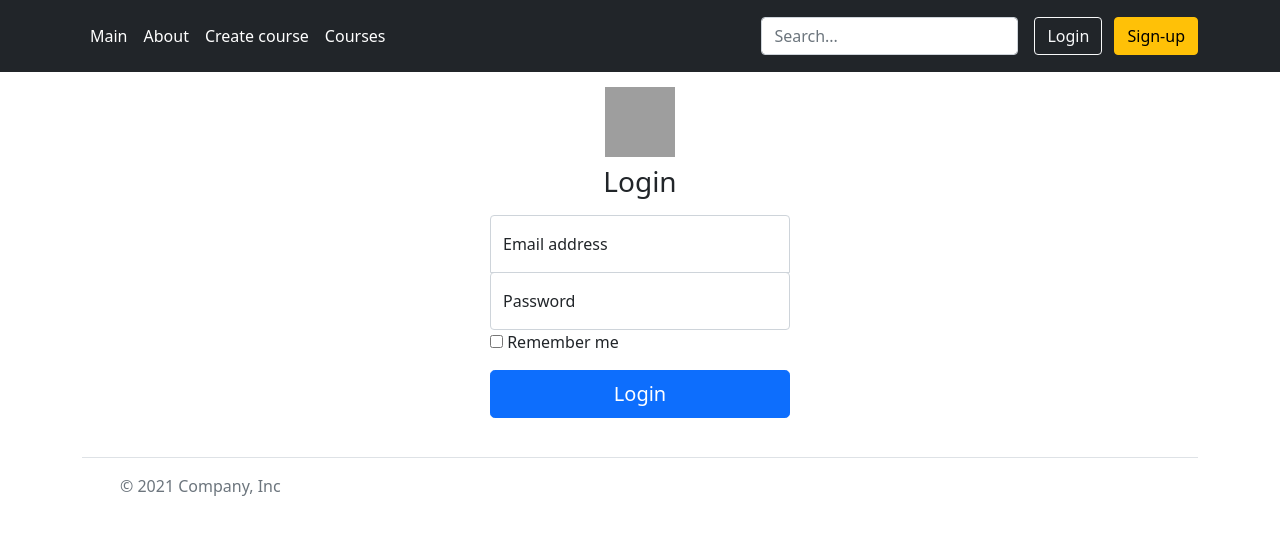
After one commit to namesEnded/learning_platform, a Flask app: page /login in a window 1280 px wide. The commit adds this page. Shown: the top 535 px of the page. Run offline with Flask 2, Linux system fonts and the light colour scheme; grey boxes are pictures that could not be loaded.

Commit message:
add: Login form, exemplary login functionality

```diff
--- a/app.py
+++ b/app.py
@@ -1,8 +1,8 @@
 import secrets
-from flask import Flask, render_template, url_for, request, redirect, flash
+
+from flask import Flask, render_template, url_for, request, redirect, flash, session, abort
 from flask_sqlalchemy import SQLAlchemy
 from datetime import datetime
-
 
 app = Flask(__name__)
 app.config['SQLALCHEMY_DATABASE_URI'] = 'sqlite:///learningPlatform.db'
@@ -30,7 +30,7 @@ class Course(db.Model):
 @app.route('/')
 @app.route('/home')
 def index():
-    return render_template("index.html", menuItems=menuItems)
+    return render_template('index.html', menuItems=menuItems)
 
 
 @app.route('/create_course', methods=['POST', 'GET'])
@@ -44,38 +44,38 @@ def create_course():
         try:
             if len(title) == 0:
                 flash('ERROR: error while sending data!', category='danger')
-                return render_template("create_course.html",  title="Create course", menuItems=menuItems)
+                return render_template('create_course.html', title="Create course", menuItems=menuItems)
             else:
                 db.session.add(course)
                 db.session.commit()
                 flash('Data sent successfully!', category='success')
-                return render_template("create_course.html",  title="Create course", menuItems=menuItems)
+                return render_template('create_course.html', title="Create course", menuItems=menuItems)
 
         except:
             flash('ERROR: error while sending data!', category='danger')
             return
     else:
-        return render_template("create_course.html", title="Create course", menuItems=menuItems)
+        return render_template('create_course.html', title="Create course", menuItems=menuItems)
 
 
 @app.route('/about')
 def about():
-    return render_template("about.html", title="About learning platform", menuItems=menuItems)
+    return render_template('about.html', title="About learning platform", menuItems=menuItems)
 
 
 @app.route('/courses')
 def courses():
     all_courses = Course.query.order_by(Course.date.desc()).all()
-    return render_template("courses.html", title="Courses", all_courses=all_courses, menuItems=menuItems)
+    return render_template('courses.html', title="Courses", all_courses=all_courses, menuItems=menuItems)
 
 
 @app.route('/courses/<int:id>')
 def course_detail(id):
     course = Course.query.get(id)
     if not course:
-        return render_template("page404.html", title="Page not found", menuItems=menuItems), 404
+        return render_template('page404.html', title="Page not found", menuItems=menuItems), 404
     else:
-        return render_template("course_detail.html", title="Course detail", course=course, menuItems=menuItems)
+        return render_template('course_detail.html', title="Course detail", course=course, menuItems=menuItems)
 
 
 @app.route('/courses/<int:id>/delete')
@@ -106,11 +106,32 @@ def course_update(id):
         except:
             return "ERROR: error while updating data"
     else:
-        return render_template("course_update.html", title="Update course", course=course, menuItems=menuItems)
+        return render_template('course_update.html', title="Update course", course=course, menuItems=menuItems)
+
 
 @app.errorhandler(404)
 def pageNotFound(error):
-    return render_template("page404.html", title="Page not found", menuItems=menuItems), 404
+    return render_template('page404.html', title="Page not found", menuItems=menuItems), 404
+
+
+@app.route('/login', methods=['POST', 'GET'])
+def login():
+    # TODO: When tables with user login data appear - fix authorization
+    if 'userLogged' in session:
+        return redirect(url_for('profile', email=session['userLogged']))
+    elif request.method == 'POST' and request.form['email'] == "defaultUser@d.ru" and request.form['password'] == "123":
+        session['userLogged'] = request.form['email']
+        return redirect(url_for('profile', email=session['userLogged']))
+
+    return render_template('login.html', title="Authorization", menuItems=menuItems)
+
+
+@app.route('/profile/<email>')
+def profile(email):
+    if 'userLogged' not in session or session['userLogged'] != email:
+        abort(401)
+    return f"Welcome: {email}"
+
 
 if __name__ == '__main__':
     app.run(debug=True)
--- a/static/CSS/main.css
+++ b/static/CSS/main.css
@@ -1,7 +1,7 @@
 /*
 *
 * ==========================================
-* CUSTOM UTIL CLASSES
+* PAGE 404
 * ==========================================
 *
 */
@@ -49,7 +49,7 @@
 /*
 *
 * ==========================================
-* FOR DEMO PURPOSES
+* LOGIN
 * ==========================================
 *
 */
@@ -59,3 +59,42 @@ code {
   background: #f5f5f5;
   border-radius: 0.2rem;
 }
+
+
+
+.form-signin {
+  width: 100%;
+  max-width: 330px;
+  padding: 15px;
+  margin: auto;
+}
+
+.form-signin .checkbox {
+  font-weight: 400;
+}
+
+.form-signin .form-floating:focus-within {
+  z-index: 2;
+}
+
+.form-signin input[type="email"] {
+  margin-bottom: -1px;
+  border-bottom-right-radius: 0;
+  border-bottom-left-radius: 0;
+}
+
+/*
+*
+* ==========================================
+* MAIN PAGE
+* ==========================================
+*
+*/
+
+.page-holder {
+  min-height: 100vh;
+}
+
+.bg-cover {
+  background-size: cover !important;
+}
--- a/templates/base.html
+++ b/templates/base.html
@@ -20,7 +20,7 @@
             <div class="container">
               <div class="d-flex flex-wrap align-items-center justify-content-center justify-content-lg-start">
                 <a href="/" class="d-flex align-items-center mb-2 mb-lg-0 text-white text-decoration-none">
-                  <svg class="bi me-2" width="40" height="32" role="img" aria-label="Bootstrap"><use xlink:href="#bootstrap"></use></svg>
+<!--                  <svg class="bi me-2" width="40" height="32" role="img" aria-label="Bootstrap"><use xlink:href="#bootstrap"></use></svg>-->
                 </a>
 
                 {%- block menuStrip  -%}
@@ -36,7 +36,8 @@
                 </form>
 
                 <div class="text-end">
-                  <button type="button" class="btn btn-outline-light me-2">Login</button>
+                  <a href="{{ url_for('login')}}" class="btn btn-outline-light me-2">Login</a>
+<!--                  <button type="button" class="btn btn-outline-light me-2">Login</button>-->
                   <button type="button" class="btn btn-warning">Sign-up</button>
                 </div>
               </div>
@@ -54,11 +55,11 @@
       <span class="text-muted">&copy; 2021 Company, Inc</span>
     </div>
 
-    <ul class="nav col-md-4 justify-content-end list-unstyled d-flex">
+    <!--<ul class="nav col-md-4 justify-content-end list-unstyled d-flex">
       <li class="ms-3"><a class="text-muted" href="#"><svg class="bi" width="24" height="24"><use xlink:href="#twitter"/></svg></a></li>
       <li class="ms-3"><a class="text-muted" href="#"><svg class="bi" width="24" height="24"><use xlink:href="#instagram"/></svg></a></li>
       <li class="ms-3"><a class="text-muted" href="#"><svg class="bi" width="24" height="24"><use xlink:href="#facebook"/></svg></a></li>
-    </ul>
+    </ul>-->
   </footer>
 </div>
 
--- /dev/null
+++ b/templates/login.html
@@ -0,0 +1,37 @@
+{% extends 'base.html' %}
+
+{% block title %}
+ABOUT TITLE
+{% endblock %}
+
+{% block content %}
+{{ super() }}
+
+  <form action="/login" method="POST" class="form-signin">
+        <div class="container">
+            <div class="row">
+                <div class="col-lg-12">
+                    <img class="mb-2 img-responsive center-block d-block mx-auto" src="http://www.arhiv-vologda.ru/upload/1573475258.jpg" alt="" width="70" height="70">
+                </div>
+            </div>
+        </div>
+
+        <h1 class="h3 mb-3 fw-normal text-center">Login</h1>
+
+        <div class="form-floating">
+            <input type="email" name="email" class="form-control" id="email" placeholder="name@example.com">
+            <label for="email">Email address</label>
+        </div>
+        <div class="form-floating">
+            <input type="password" name="password"  class="form-control" id="password" placeholder="Password">
+            <label for="password">Password</label>
+        </div>
+
+        <div class="checkbox mb-3">
+            <label>
+                <input type="checkbox" value="remember-me"> Remember me
+            </label>
+        </div>
+        <button class="w-100 btn btn-lg btn-primary" type="submit">Login</button>
+  </form>
+{% endblock %}
```
Also changed, not shown: templates/about.html (+1 -15 lines), templates/index.html (+11 -1 lines), learningPlatform.db.
